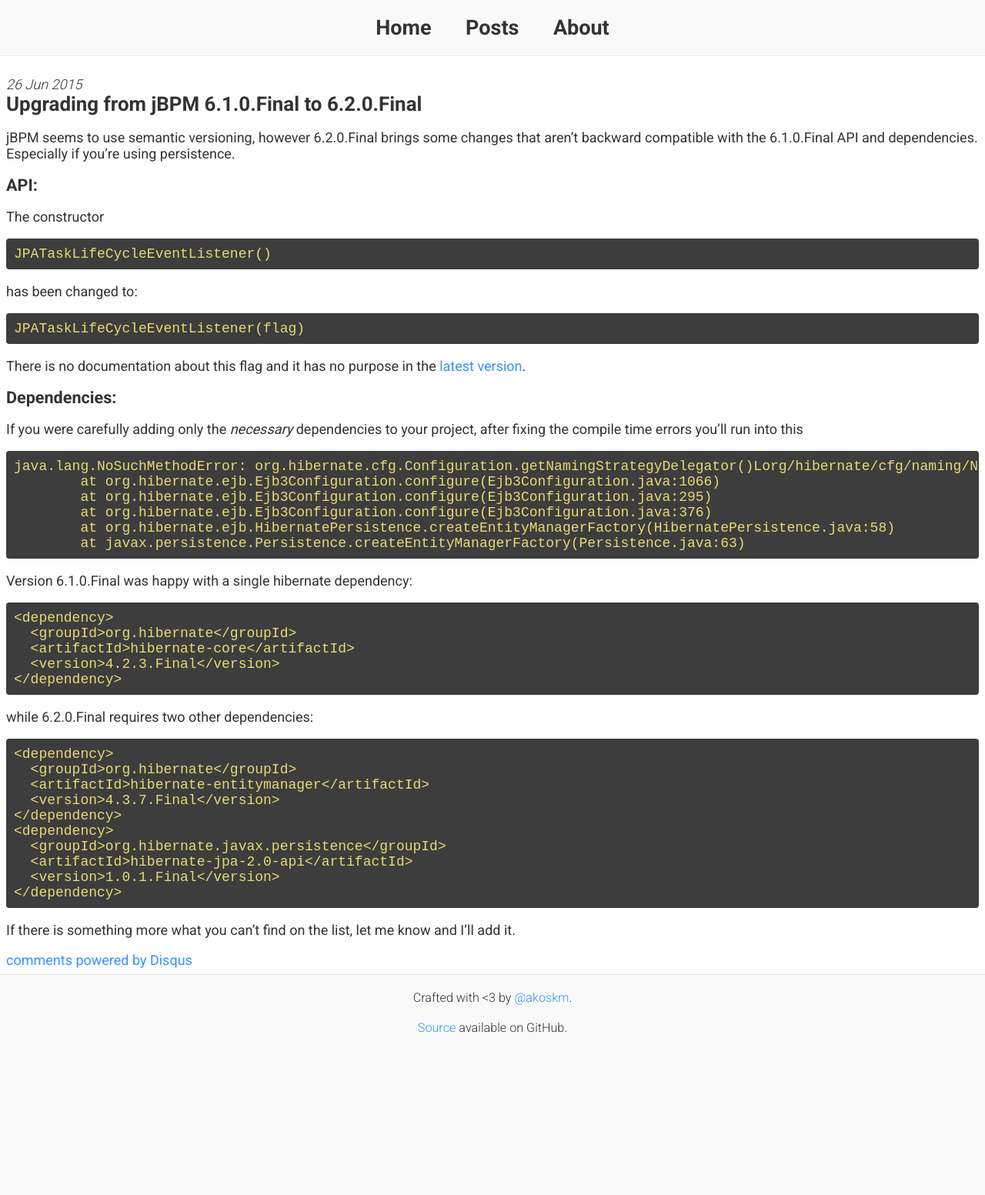
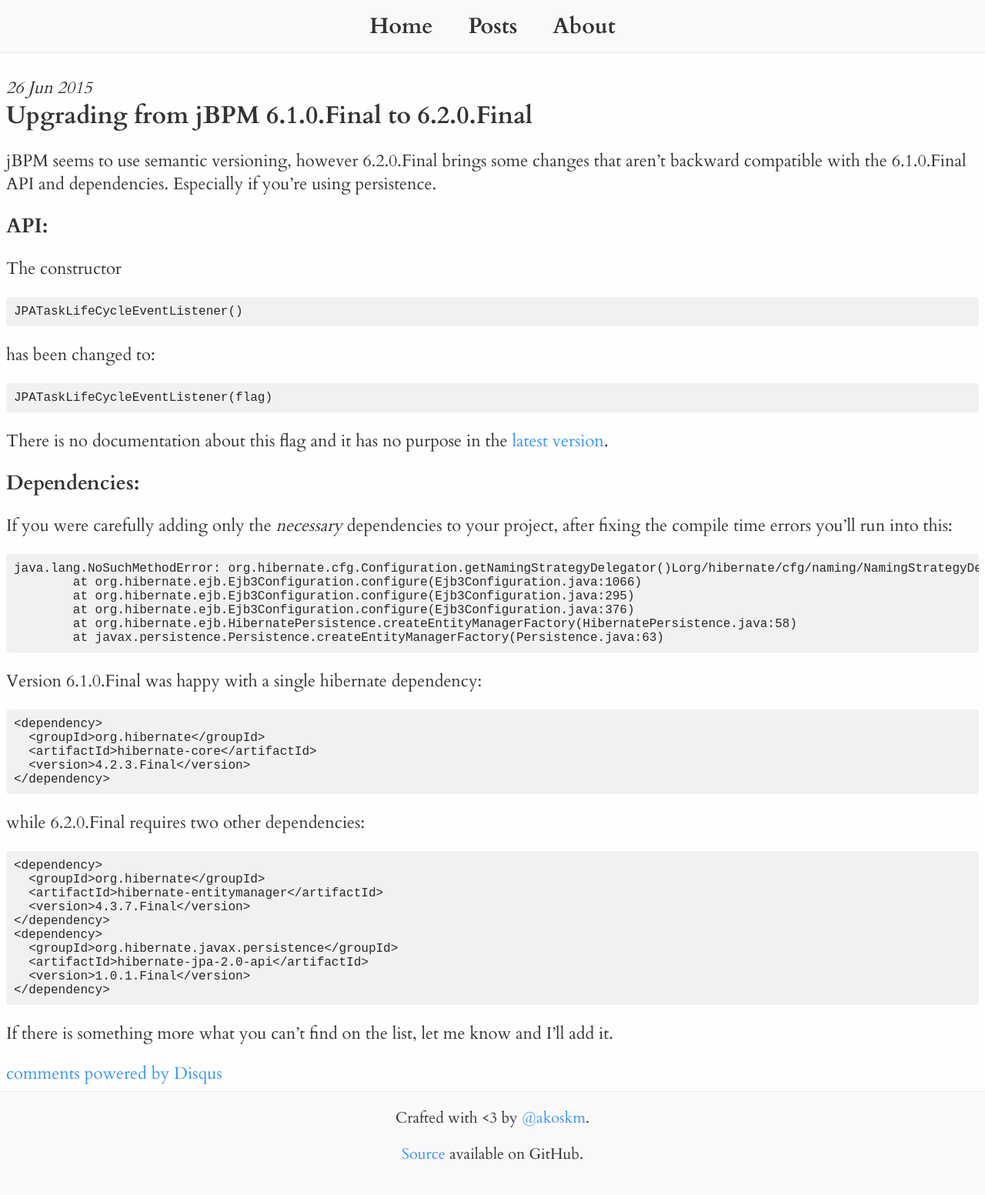
Before and after one commit to akoskm/akoskm.github.io, a Jekyll site: the page built from _posts/2015-06-26-jbpm-6.1.0.Final-to-6.2.0.Final.md, in a window 1280 px wide. Shown: the whole page at 77% size. Built offline with Jekyll 4.4.1, drawn with Linux system fonts in a browser that asks for light colours; comment, search, counter and statistics services are not loaded; before the commit the page ends 1385 px from its top, so only the background shows below that.

Commit message:
about page, change font and pre style

```diff
--- a/_layouts/default.html
+++ b/_layouts/default.html
@@ -5,7 +5,7 @@
         <title>
             {{ page.title }}
         </title>
-        <link href='http://fonts.googleapis.com/css?family=Roboto:300,700,400' rel='stylesheet' type='text/css'>
+        <link href='http://fonts.googleapis.com/css?family=Cardo:400,700' rel='stylesheet' type='text/css'>
         <script>
           (function(i,s,o,g,r,a,m){i['GoogleAnalyticsObject']=r;i[r]=i[r]||function(){
           (i[r].q=i[r].q||[]).push(arguments)},i[r].l=1*new Date();a=s.createElement(o),
@@ -18,8 +18,8 @@
         </script>
         <style>
           body {
-            font-family: 'Roboto', sans-serif;
-            font-size: 18px;
+            font-family: 'Cardo', serif;
+            font-size: 22px;
             color: #333;
             background-color: #f9f9f9;
             margin: 0;
@@ -33,9 +33,11 @@
           }
 
           pre {
-            background-color: #3D3D3D;
-            color: #E6DB74;
+            font-family: "Courier New",Courier,monospace;
+            background: #F1F1F1;
+            color: #282828;
             padding: 10px;
+            font-size: 16px;
             border-radius: 4px;
             overflow: auto;
           }
@@ -72,18 +74,18 @@
           div.navigation-container {
             width: 100%;
             text-align: center;
-            padding: 20px 0px 20px 0px;
+            padding: 15px 0px 15px 0px;
             border-bottom: 1px solid #eaeaea;
           }
 
           div.navigation-container span.separator {
-            font-size: 1.5em;
+            font-size: 1.3em;
           }
 
           div.navigation-container a {
             font-weight: 700;
             padding: 20px;
-            font-size: 1.5em;
+            font-size: 1.3em;
             color: #333;
           }
 
--- a/_posts/2015-06-26-jbpm-6.1.0.Final-to-6.2.0.Final.md
+++ b/_posts/2015-06-26-jbpm-6.1.0.Final-to-6.2.0.Final.md
@@ -23,7 +23,7 @@
 Dependencies:
 -------------
 
-If you were carefully adding only the _necessary_ dependencies to your project, after fixing the compile time errors you'll run into this
+If you were carefully adding only the _necessary_ dependencies to your project, after fixing the compile time errors you'll run into this:
 
 <pre>
 java.lang.NoSuchMethodError: org.hibernate.cfg.Configuration.getNamingStrategyDelegator()Lorg/hibernate/cfg/naming/NamingStrategyDelegator;
--- a/about.html
+++ b/about.html
@@ -14,4 +14,5 @@
     <li><a href="https://twitter.com/akoskm">Twitter</a></li>
     <li><a href="http://akoskm.elance.com">Elance</a></li>
   </ul>
+  <p>If you want to contact me drop a line to ${my nickname} at gmail dot com or use one of the above services.</p>
 </div>
```
